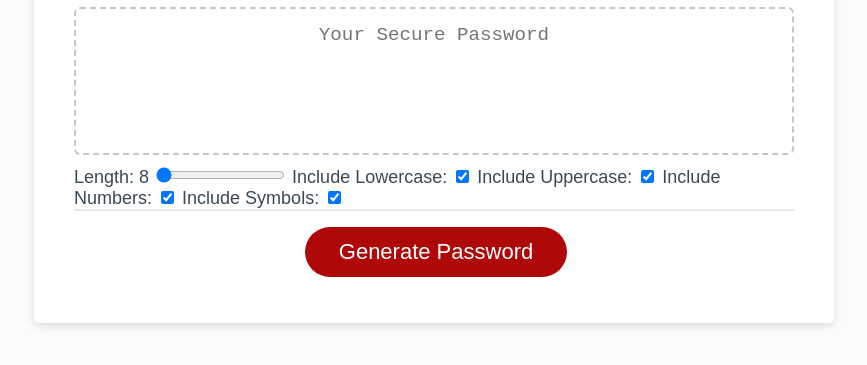
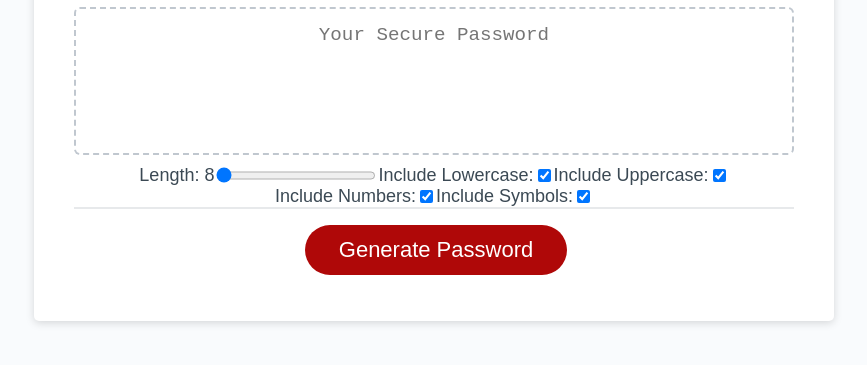
Before and after one commit to MrPhuzzles/Incredibly-Secure-Passwords, a plain HTML site: page index.html in a window 1280 px wide. Shown: the part 241-606 px from the top of the page, without its empty margins (206-1073 px from the left). Drawn offline with Linux system fonts and the light colour scheme.

Commit message:
Styled password criteria with flexbox. Added an active tracker for password length so user can see what they have selected.

```diff
--- a/assets/css/style.css
+++ b/assets/css/style.css
@@ -54,6 +54,16 @@ header {
   min-height: 100px;
 }
 
+.password-criteria {
+  display: flex;
+  flex-wrap: wrap;
+  justify-content: center;
+}
+
+#length {
+  width: 160px;
+}
+
 .card-footer {
   text-align: center;
 }
@@ -76,8 +86,7 @@ header {
   border: none;
   background-color: hsl(360, 91%, 36%);
   border-radius: 25px;
-  box-shadow: rgba(0, 0, 0, 0.1) 0px 1px 6px 0px rgba(0, 0, 0, 0.2) 0px 1px 1px
-    0px;
+  box-shadow: rgba(0, 0, 0, 0.1) 0px 1px 6px 0px rgba(0, 0, 0, 0.2) 0px 1px 1px 0px;
   color: hsl(0, 0%, 100%);
   display: inline-block;
   font-size: 22px;
--- a/assets/js/script.js
+++ b/assets/js/script.js
@@ -13,6 +13,13 @@ const incNumbers = document.getElementById("numbers");
 const incLowerCase = document.getElementById("lowercase");
 const incUpperCase = document.getElementById("uppercase");
 const incSymbols = document.getElementById("symbols");
+
+// Active changes to show password length when password length slider is adjusted.
+const passLength = document.getElementById("passwordlength");
+function change() {
+  // Sets the text of range label to it's current value
+  passLength.innerText = length.value;
+}
 
 // Generate password function if criteria is valid!
 const generatePassword = (length, characters) => {
```
